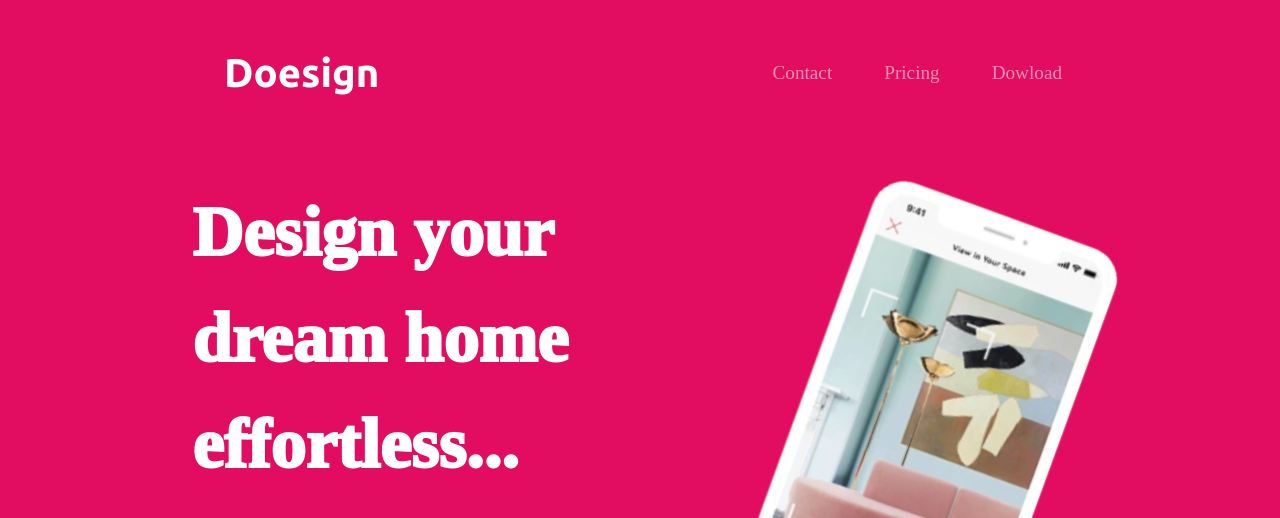
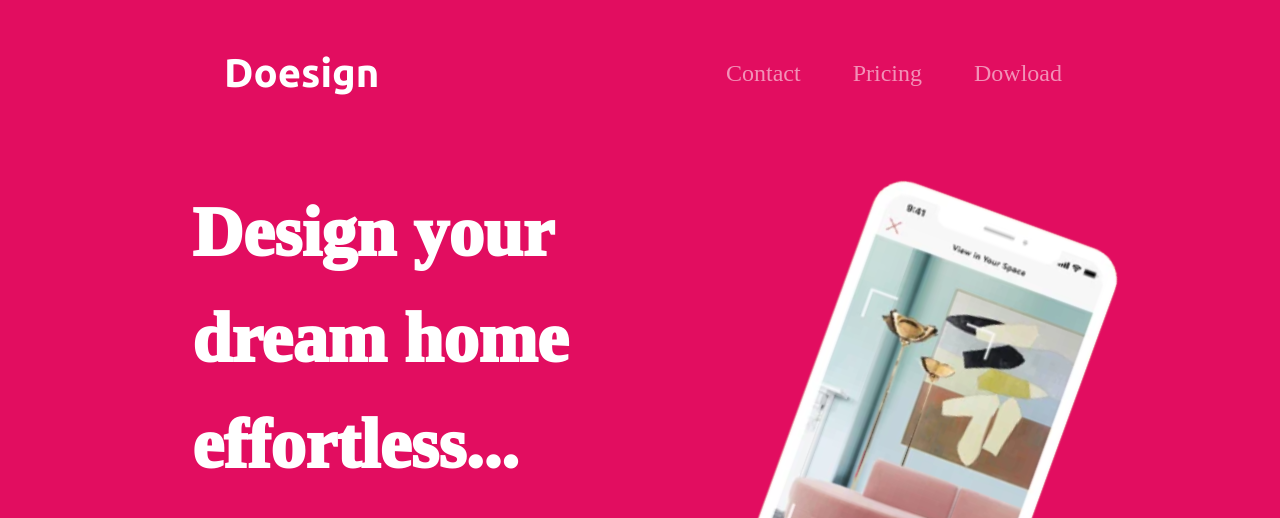
Before and after one commit to aleynaelmass/Doesign, a plain HTML site: page index.html in a window 1280 px wide. Shown: the top 518 px of the page. Drawn offline with nearby package versions, Linux system fonts and the light colour scheme.

Commit message:
Update styles.css

```diff
--- a/css/styles.css
+++ b/css/styles.css
@@ -62,7 +62,7 @@ h1 {  font-family: 'Montserrat, sans-serif';
 }
 
 .nav-link{
-  font-size: 1.2rem;
+  font-size: 1.5rem;
   font-family: "Montserrat-light";
 }
 
@@ -272,3 +272,7 @@ position:absolute;
 .social-icon{
   margin: 20px 10px;
 }
+.nav-link {
+    font-size: 1.5rem;
+    font-family: "Montserrat-light";
+}
```
